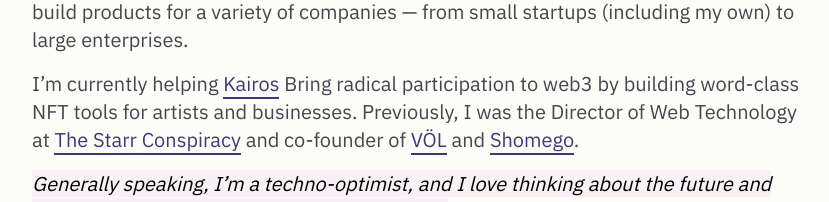
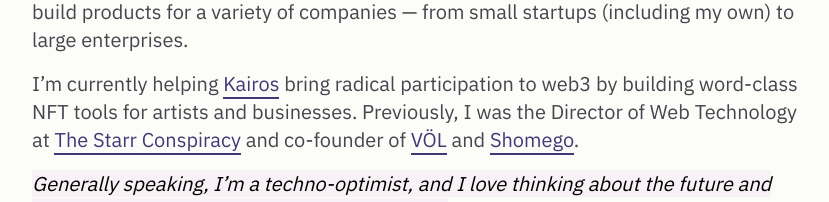
Before and after one commit to door80/portfolio-nextjs, a Next.js app: page / in a window 1280 px wide. Shown: the part 478-680 px from the top of the page, without its empty margins (224-1053 px from the left). Built offline with nearby package versions, Linux system fonts and the light colour scheme.

Commit message:
Copy fix

```diff
--- a/app/page.tsx
+++ b/app/page.tsx
@@ -24,7 +24,7 @@
           <a href="https://kairos.art" target="_blank">
             Kairos
           </a>{' '}
-          Bring radical participation to web3 by building word-class NFT tools
+          bring radical participation to web3 by building word-class NFT tools
           for artists and businesses. Previously, I was the Director of Web
           Technology at{' '}
           <a href="https://thestarrconspiracy.com" target="_blank">
```
